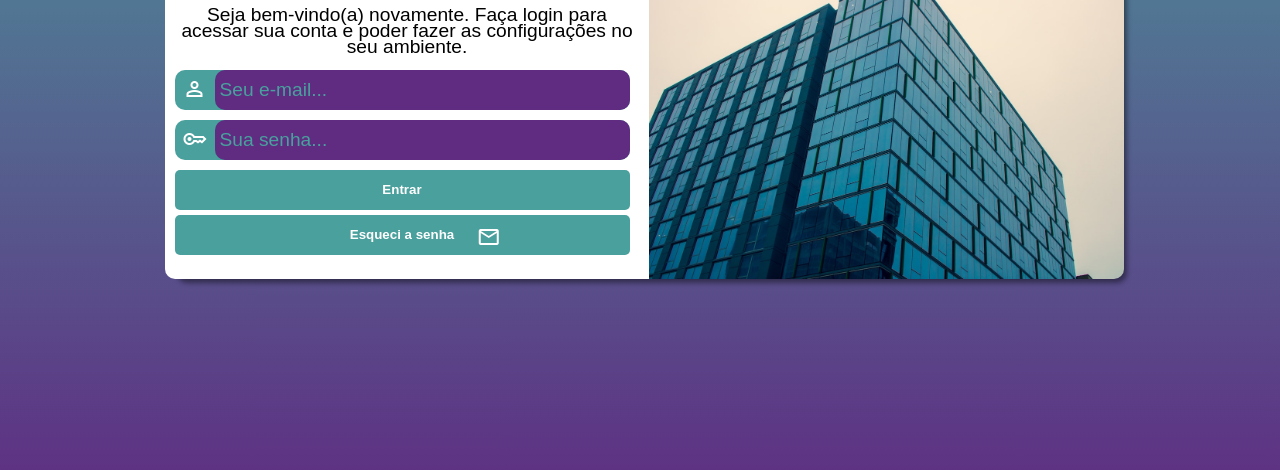
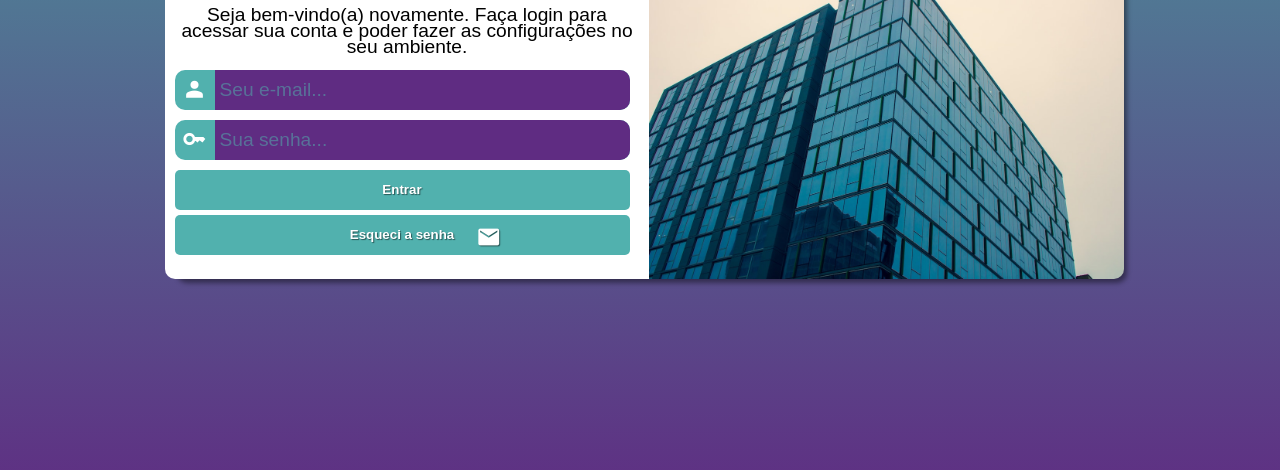
Before and after one commit to GabrielRuanDias/projeto-login, a plain HTML site: page index.html in a window 1280 px wide. Shown: the part 286-756 px from the top of the page. Drawn offline with nearby package versions, Linux system fonts and the light colour scheme.

Commit message:
quase pronto

```diff
--- a/estilos/style.css
+++ b/estilos/style.css
@@ -48,6 +48,7 @@ div#imagem {
     background-position: center ;
     border-radius: 10px 10px 0px 0px;
     height: 150px;
+
 }
 div#formulario {
     font-size: 16px;
@@ -66,7 +67,7 @@ div#formulario > p {
 
 
     height: 50px;
-    background-color: #49a09d;
+    background-color: #51b1ae;
     margin-bottom: 10px;
     border-radius: 10px;
 
@@ -86,33 +87,35 @@ input.login{
     background-color: #5f2c82;
     border: none;
     outline: none;
-    border-radius: 10px;
+    border-radius: 0px 10px 10px 0px;
     padding: 5px;
     color: white;
     font-size: 1.2em;
 }
 ::-webkit-input-placeholder {
 
-    color: #49a09d;
+    color:  #51b1ae86;
 }
 span#carta {
     position: absolute;
     top: 90.5%;
     left: 80%;
     color: white;
+    text-shadow: 1px 1px 1px rgba(0, 0, 0, 0.514);
 
 }
 input.butao {
     color: white;
     width: 100%;
-    background-color: #49a09d;
+    background-color: #51b1ae;
     border-radius: 5px;
     border: none;
     height: 50px;
     cursor: pointer;
     font-weight: bold;
     margin-bottom: 5px;
+    text-shadow: 1px 1px 1px rgba(0, 0, 0, 0.514);
 }
 input.butao:hover {
-    background-color:  #429491;
+    background-color:  #4aa7a3;
 }
--- a/index.html
+++ b/index.html
@@ -4,11 +4,24 @@
     <meta charset="UTF-8">
     <meta http-equiv="X-UA-Compatible" content="IE=edge">
     <meta name="viewport" content="width=device-width, initial-scale=1.0">
+    <meta http-equiv="content-type" content="text/html; charset=UTF-8" />
     <meta name="description" content="Página de login">
+    <meta name="keywords" content="login">
+    <meta name="author" content="Gabriel Ruan">
     <title>Login</title>
     <link rel="stylesheet" href="estilos/style.css">
-    <link href="https://fonts.googleapis.com/css2?family=Material+Symbols+Outlined" rel="stylesheet" />
+    <link rel="stylesheet" href="https://fonts.googleapis.com/css2?family=Material+Symbols+Outlined:opsz,wght,FILL,GRAD@20..48,100..700,0..1,-50..200" />
     <link rel="stylesheet" href="estilos/media-queries.css">
+    <style>
+        .material-symbols-outlined {
+          font-variation-settings:
+          'FILL' 1,
+          'wght' 400,
+          'GRAD' 200,
+          'opsz' 48
+        }
+    </style>
+
 
 </head>
 <body>
@@ -24,16 +37,19 @@
                 </p>
                 <form action="login.php" method="post" autocomplete="on">
                     <div class="inputbox">
-                        <label for="iemail"><span class="material-symbols-outlined">Person</span></label>
+                        <label for="iemail"><span class="material-symbols-outlined">person_filled</span></label>
+
                         <input type="email" name="email" id="iemail" autocomplete="email" placeholder="Seu e-mail..." required class="login" autofocus title="E-mail">
                     </div>
                     <div class="inputbox">
                         <label for="isenha"><span class="material-symbols-outlined">Key</span></label>
+
                         <input type="password" name="senha" id="isenha" autocomplete="current-password"  placeholder="Sua senha..." required class="login" title="Senha">
                     </div>
                     <div>
                         <input type="submit" value="Entrar" class="butao">
                         <br>
+
                         <input type="button" value="Esqueci a senha" class="butao"> <span class="material-symbols-outlined" id="carta">Mail</span>
                     </div>
                 </form>
```
